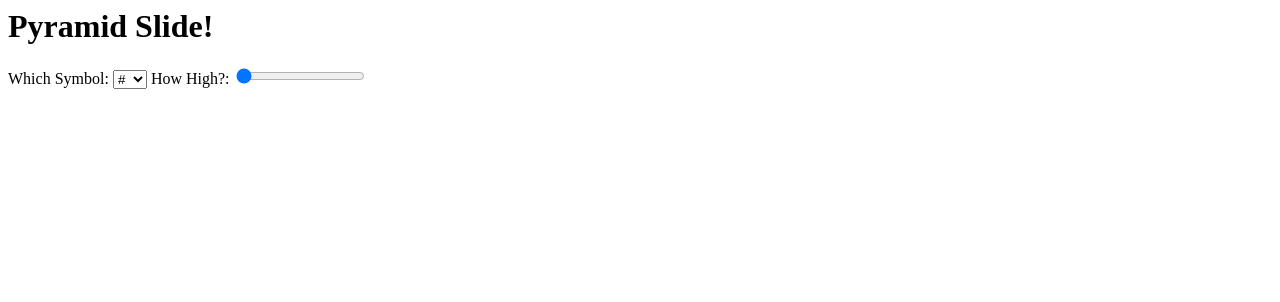
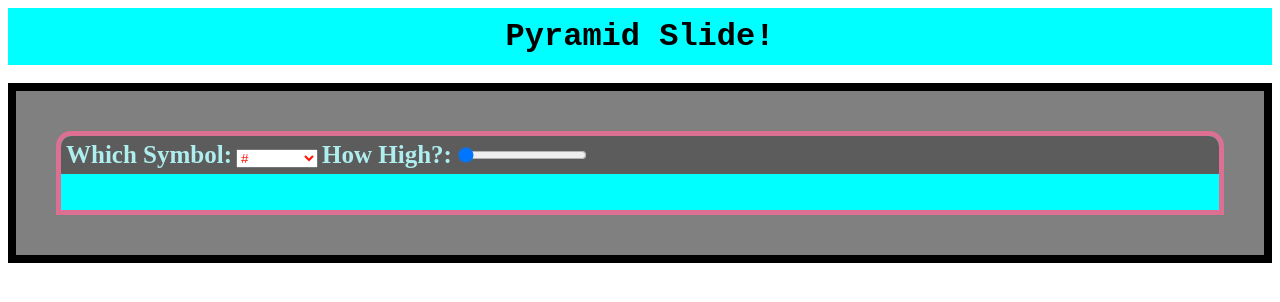
Before and after one commit to Xi99/pyramid-slide, a plain HTML site: page index.html in a window 1280 px wide. Drawn offline with Linux system fonts and the light colour scheme.

Commit message:
finished the assignment

```diff
--- a/index.html
+++ b/index.html
@@ -1,35 +1,35 @@
 <!DOCTYPE <!DOCTYPE html>
 <html>
 <head>
-
     <title>Pyramid Slide</title>
-    <style>
-        div#pyramid div {
-            font-family: 'Courier New', Courier, monospace;
-        }
-    </style>
+    <link rel="stylesheet" type="text/css" href="pyramid-slide.css">
 </head>
 <body>
+<div id="ech1">
     <h1>Pyramid Slide!</h1>
-
-    <form id="draw-form">
-        Which Symbol:
+</div>
+    <br>
+<div id="bigger-box">
+    <div id="big-box">
+        <div id="selectors">
+            <strong>Which Symbol:</strong>
             <select id="symbol" onchange="getSymbol()" />
                 <option value="#">#</option>
                 <option value="$">$</option>
                 <option value="%">%</option>
                 <option value="*">*</option>
+                <option value="¯\_(ツ)_/¯">¯\_(ツ)_/¯</option>
             </select>
-        How High?:
-        <input type="range" id="slider" oninput="drawPyramid() min="0" max="50" list="tickmarks" value="0" />
-
-    </form>
+            <strong>How High?:</strong>
+            <input type="range" id="slider" oninput="drawPyramid()" min="0" max="50" list="tickmarks" value="0" />
+        </div>
 
             <br><br>
 
             <div id="pyramid"></div>
 
             <script src="pyramid.js"></script>
-
+    </div>
+</div>
 </body>
 </html>
--- /dev/null
+++ b/pyramid-slide.css
@@ -0,0 +1,59 @@
+#ech1 {
+    background-color: aqua;
+    font-family: 'Courier New', Courier, monospace;
+}
+
+#pyramid {
+    font-family: 'Courier New', Courier, monospace;
+    font-size: 35px;
+    font-weight: bolder;
+    text-align: center;
+    background-color: aqua;
+}
+
+#selectors {
+    background-color: rgb(93, 92, 92);
+    padding: 5px 5px 5px 5px;
+    border: 1px;
+    border-radius: 10px 10px 0px 0px;
+
+}
+
+#bigger-box {
+    border: 8px solid;
+    padding: 40px 40px 40px 40px;
+    background-color: grey;
+}
+
+#big-box {
+    border: 5px solid;
+    border-radius:  15px 15px 0px 0px;
+    color: palevioletred;
+    background-color: aqua;
+}
+
+h3 {
+    padding: 10px 10px 10px 10px;
+
+}
+
+h1 {
+    margin: auto;
+    padding: 10px;
+    text-align: center;
+
+
+}
+
+body {
+    background-color;
+}
+
+select {
+    color: rgb(255, 17, 0);
+}
+
+strong {
+    color: paleturquoise;
+    font-size: 25px;
+}
```
Lines whose indentation alone changed are shown as unchanged.
